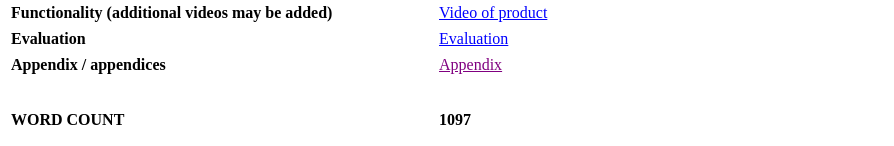
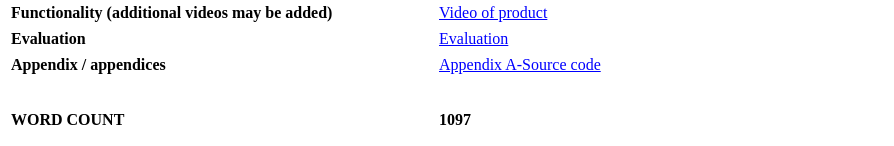
Before and after one commit to soy-sauce/WebRepoIA, a plain HTML site: page index.html in a window 1280 px wide. Shown: the part 450-596 px from the top of the page, without its empty margins (0-894 px from the left). Drawn offline with Linux system fonts and the light colour scheme.

Commit message:
Update index.html

```diff
--- a/index.html
+++ b/index.html
@@ -142,7 +142,7 @@
 
 			<tr>
 				<td width=320 colspan=2><p><b>Appendix / appendices</b></p></td>
-				<td width=400><a href="">Appendix</a></td>
+				<td width=400><a href="UnitConverterIA">Appendix A-Source code</a></td>
 				<td width=200></td>
 			</tr>
 
```
